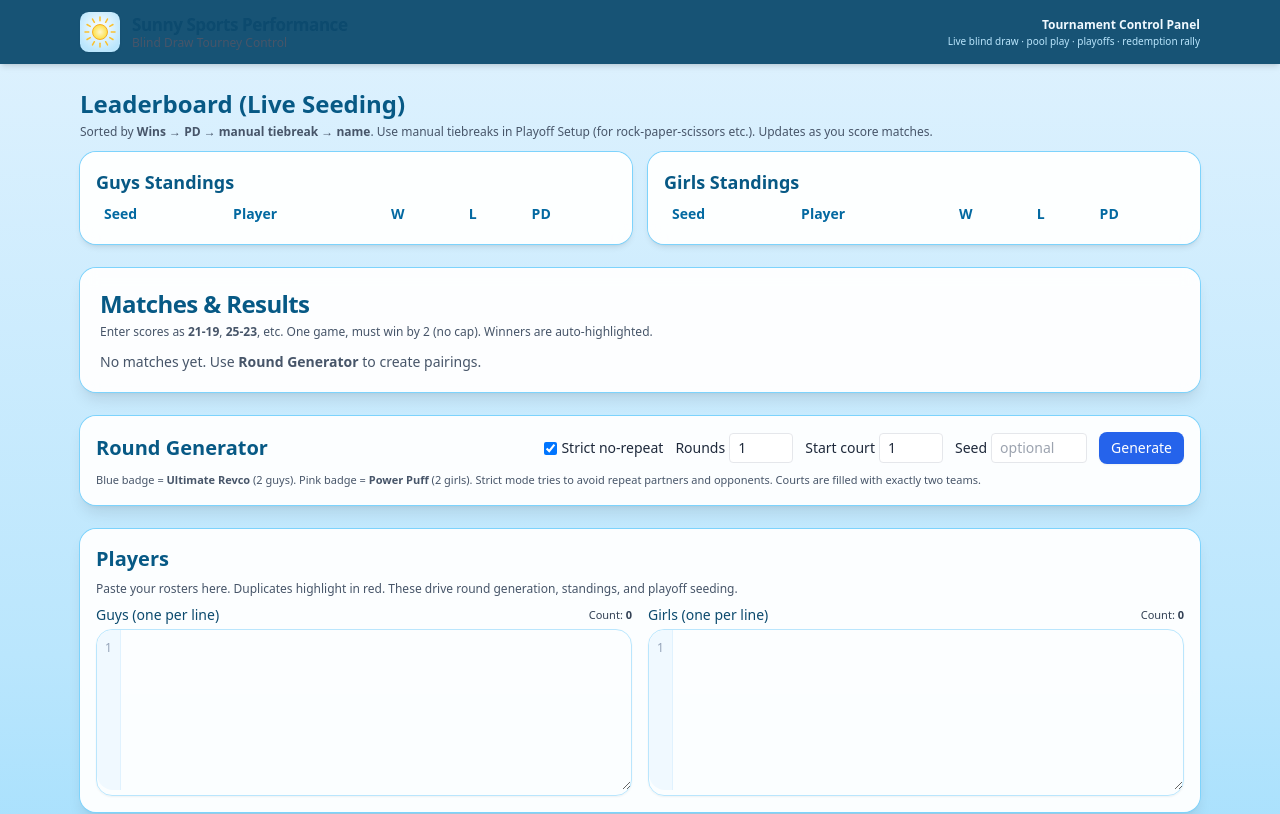
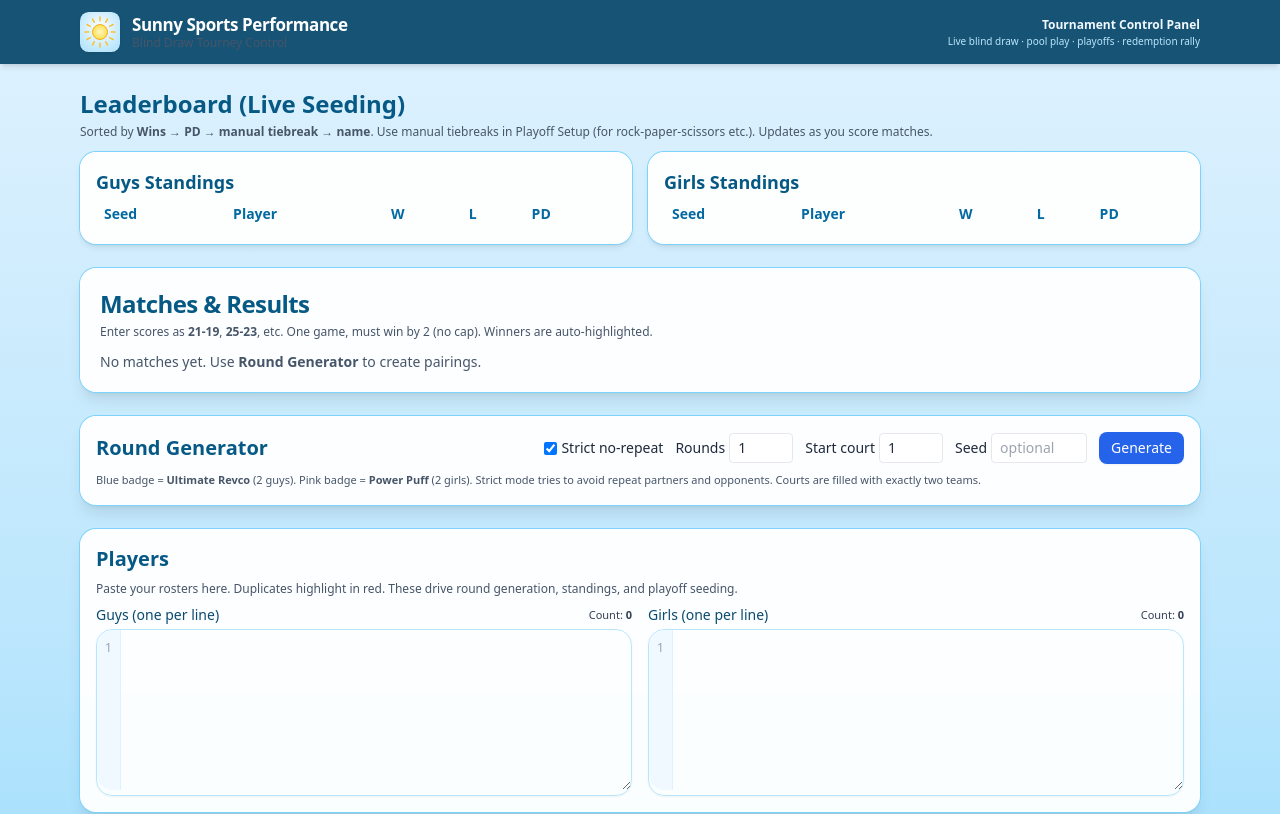
Before and after one commit to sunserigabby-byte/blind-draw-tourney, a React (Vite) app: page / in a window 1280 px wide. Shown: the top 814 px of the page. Built offline with nearby package versions, Linux system fonts and the light colour scheme.

Commit message:
Update App.tsx

```diff
--- a/src/App.tsx
+++ b/src/App.tsx
@@ -176,7 +176,7 @@ function SunnyLogo() {
         </g>
       </svg>
       <div className="leading-tight">
-        <div className="font-extrabold tracking-tight text-sky-900 text-[17px]">
+        <div className="font-extrabold tracking-tight text-white text-[17px]">
           Sunny Sports Performance
         </div>
         <div className="text-[12px] text-slate-600">
```
